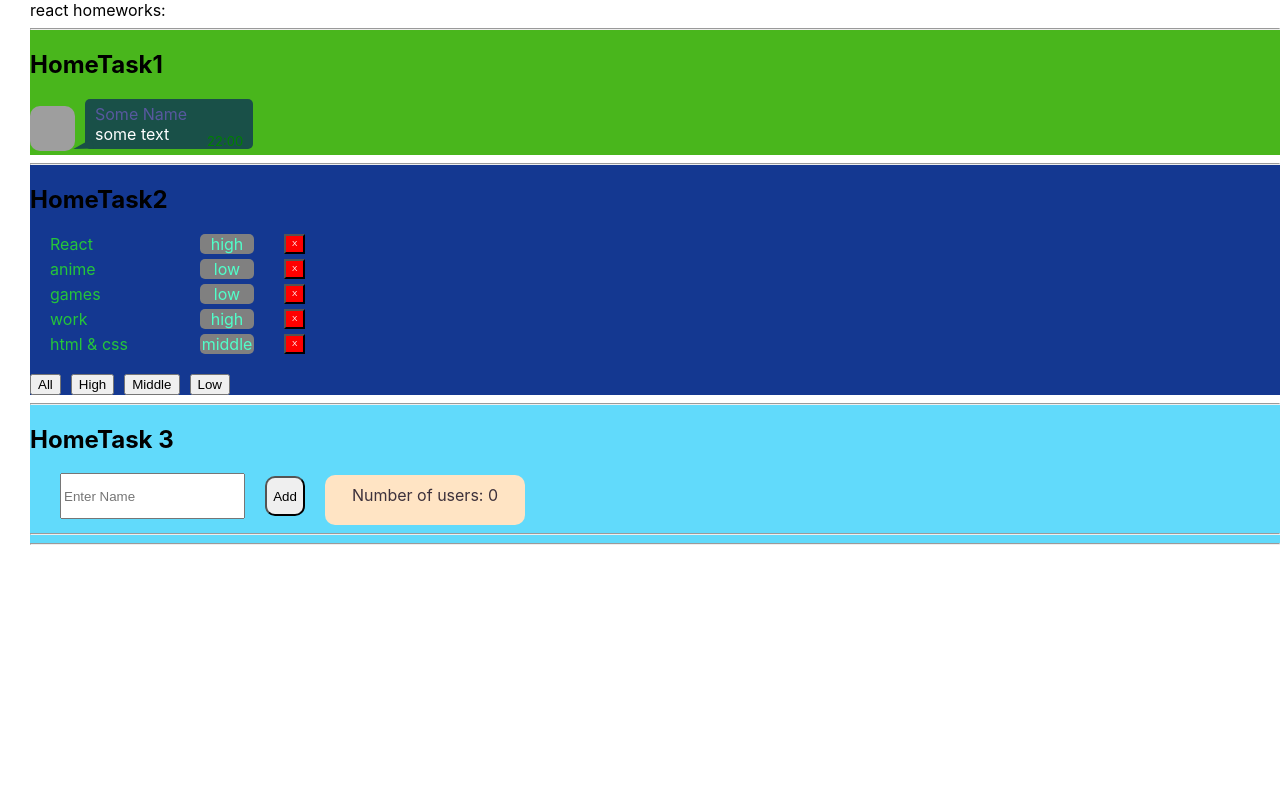
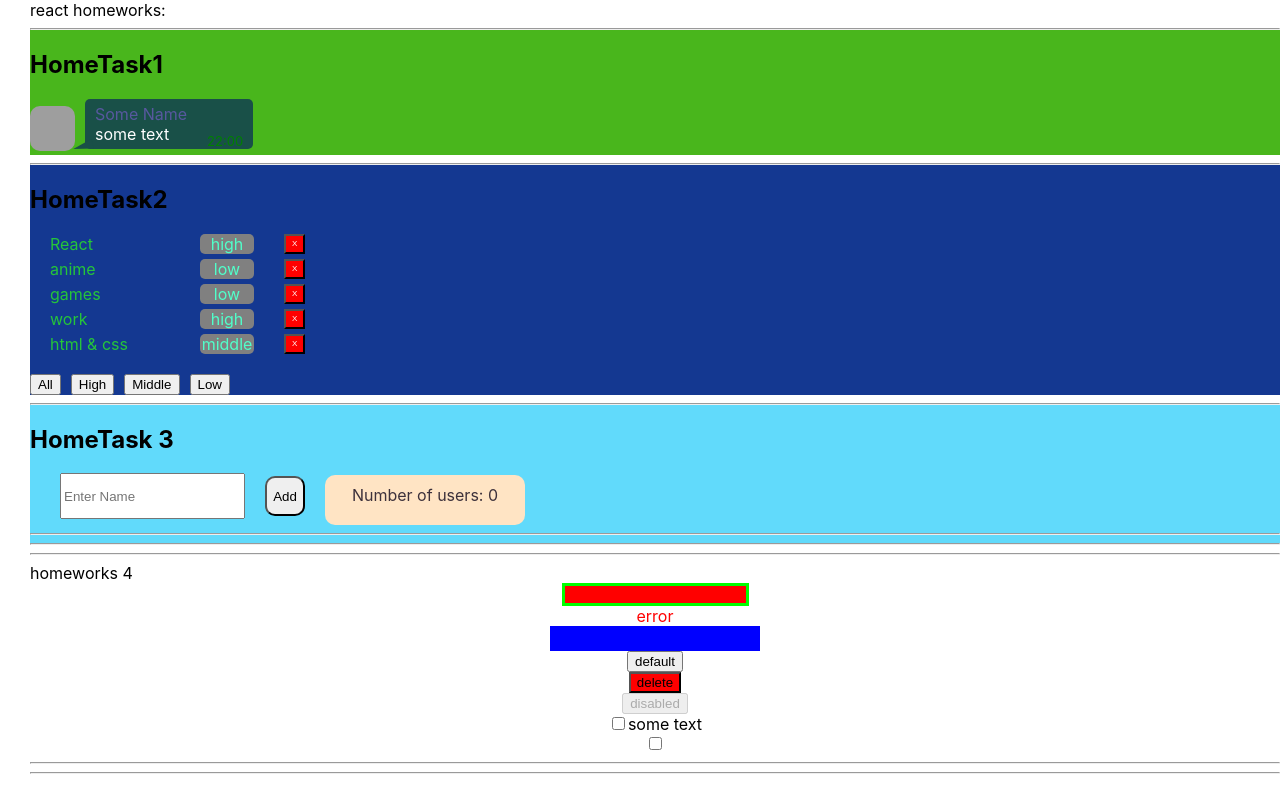
Before and after one commit to NeAleshka/hometasks, a React (Create React App) app: page / in a window 1280 px wide. Built offline with nearby package versions, Linux system fonts and the light colour scheme; grey boxes are pictures that could not be loaded.

Commit message:
complete HomeTask 4

```diff
--- a/src/p1-main/m1-ui/u1-app/App.tsx
+++ b/src/p1-main/m1-ui/u1-app/App.tsx
@@ -3,6 +3,7 @@ import s from './App.module.css'
 import HW1 from '../../../p2-homeworks/h1/HW1'
 import HW2 from "../../../p2-homeworks/h2/HW2";
 import HW3 from "../../../p2-homeworks/h3/HW3";
+import HW4 from "../../../p2-homeworks/h4/HW4";
 
 function App() {
     return (
@@ -11,7 +12,7 @@ function App() {
             <HW1/>
             <HW2/>
             <HW3/>
-            {/*<HW4/>*/}
+            <HW4/>
             {/*<HW5/>*/}
 
         </div>
--- a/src/p2-homeworks/h3/Greeting.tsx
+++ b/src/p2-homeworks/h3/Greeting.tsx
@@ -31,7 +31,7 @@ const Greeting: React.FC<GreetingPropsType> = (
         setName('')
     }
 
-    const totalUsers = users.length // need to fix
+    const totalUsers = users.length
 
     const inputClassError = error ? s.error : ''
 
--- a/src/p2-homeworks/h4/HW4.tsx
+++ b/src/p2-homeworks/h4/HW4.tsx
@@ -12,13 +12,18 @@ function HW4() {
         if (error) {
             alert('введите текст...')
         } else {
-            alert(text) // если нет ошибки показать текст
+            if(text.trim()) {
+                alert(text) // если нет ошибки показать текст
+            } else {
+                alert('ты шо пробелов наделал')
+            }
+
         }
     }
 
     const [checked, setChecked] = useState<boolean>(false)
     const testOnChange = (e: ChangeEvent<HTMLInputElement>) => setChecked(e.currentTarget.checked)
-
+    console.log( `checked=${checked}`)
     return (
         <div>
             <hr/>
@@ -34,7 +39,7 @@ function HW4() {
                 />
 
                 <SuperInputText
-                    className={s.blue} // проверьте, рабоет ли смешивание классов
+                    className={s.blue} // проверьте, работает ли смешивание классов
                 />
 
                 {/*----------------------------------------------------*/}
@@ -44,7 +49,7 @@ function HW4() {
                 </SuperButton>
 
                 <SuperButton
-                    red // пропсу с булевым значением не обязательно указывать true
+                    red // пропсу с булевым значением необязательно указывать true
                     onClick={showAlert}
                 >
                     delete {/*// название кнопки попадёт в children*/}
@@ -57,8 +62,7 @@ function HW4() {
                 {/*----------------------------------------------------*/}
 
                 <SuperCheckbox
-                    checked={checked}
-                    onChangeChecked={setChecked}
+                    checked={checked} onChangeChecked={setChecked}
                 >
                     some text {/*// этот текст попадёт в children*/}
                 </SuperCheckbox>
--- a/src/p2-homeworks/h4/common/c1-SuperInputText/SuperInputText.module.css
+++ b/src/p2-homeworks/h4/common/c1-SuperInputText/SuperInputText.module.css
@@ -1,5 +1,8 @@
 .superInput {
-
+    background: blue;
+    border: 3px solid blue;
+    width: 200px;
+    color: white;
 }
 
 .errorInput {
--- a/src/p2-homeworks/h4/common/c1-SuperInputText/SuperInputText.tsx
+++ b/src/p2-homeworks/h4/common/c1-SuperInputText/SuperInputText.tsx
@@ -39,7 +39,7 @@ const SuperInputText: React.FC<SuperInputTextPropsType> = (
     }
 
     const finalSpanClassName = `${s.error} ${spanClassName ? spanClassName : ''}`
-    const finalInputClassName = `${s.errorInput} ${className}` // need to fix with (?:) and s.superInput
+    const finalInputClassName = `${error === 'error' ? s.errorInput : s.superInput} ${className}` // need to fix with (?:) and s.superInput
 
     return (
         <>
@@ -48,7 +48,6 @@ const SuperInputText: React.FC<SuperInputTextPropsType> = (
                 onChange={onChangeCallback}
                 onKeyPress={onKeyPressCallback}
                 className={finalInputClassName}
-
                 {...restProps} // отдаём инпуту остальные пропсы если они есть (value например там внутри)
             />
             {error && <span className={finalSpanClassName}>{error}</span>}
--- a/src/p2-homeworks/h4/common/c3-SuperCheckbox/SuperCheckbox.tsx
+++ b/src/p2-homeworks/h4/common/c3-SuperCheckbox/SuperCheckbox.tsx
@@ -20,8 +20,11 @@ const SuperCheckbox: React.FC<SuperCheckboxPropsType> = (
     }
 ) => {
     const onChangeCallback = (e: ChangeEvent<HTMLInputElement>) => {
-        // сделайте так чтоб работал onChange и onChangeChecked
-    }
+        if (onChangeChecked) {
+            onChangeChecked(e.currentTarget.checked)
+            console.log(e.currentTarget.checked)
+        }
+}
 
     const finalInputClassName = `${s.checkbox} ${className ? className : ''}`
 
```
